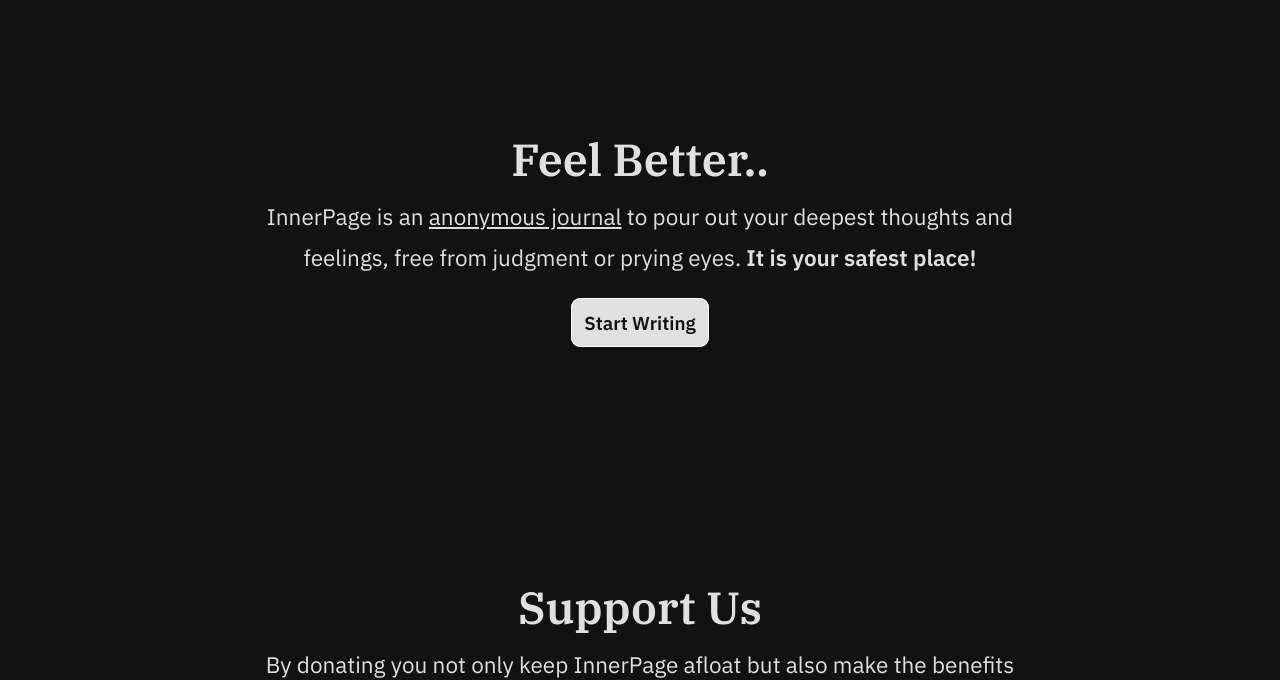
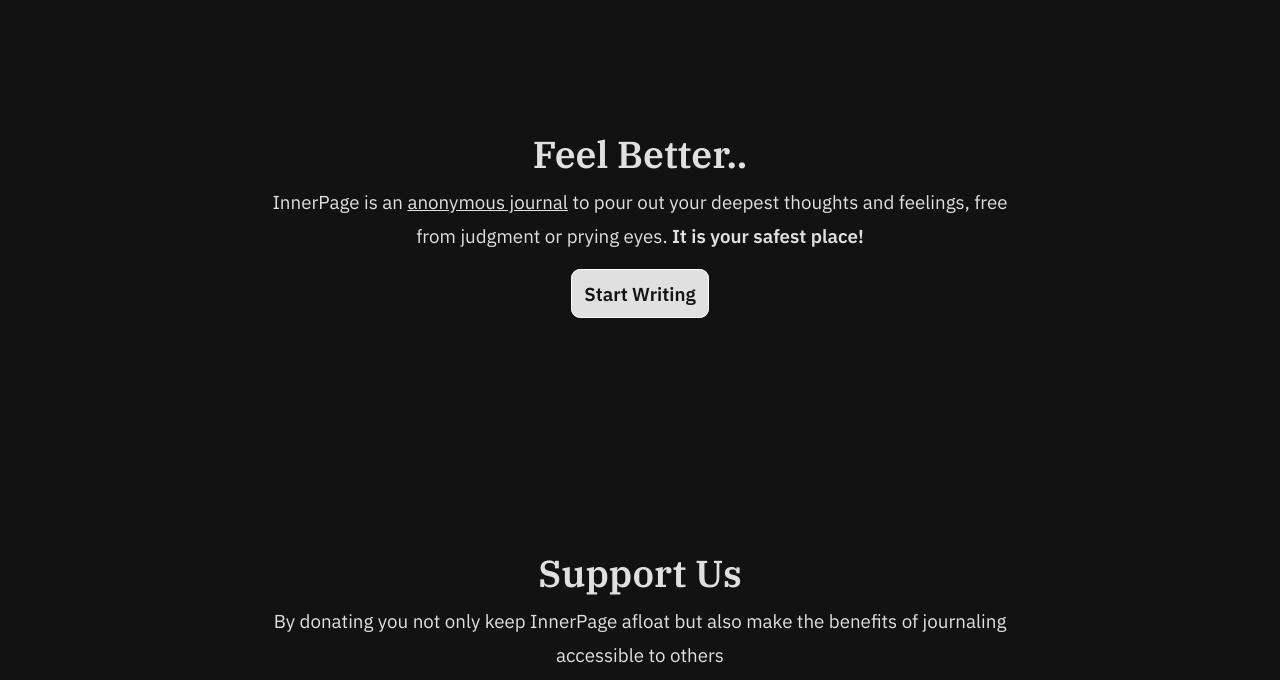
Before and after one commit to innerpage/website__dev, an Astro site in the folder frontend/: page / in a window 1280 px wide. Shown: the part 131-811 px from the top of the page. Built offline with nearby package versions, Linux system fonts and the light colour scheme; Astro itself is replaced by a stand-in of ours.

Commit message:
Fixes innerpage website

```diff
--- a/frontend/src/layouts/Site.astro
+++ b/frontend/src/layouts/Site.astro
@@ -17,7 +17,7 @@
 		<meta charset="UTF-8" />
 		<meta name="description" content={description} />
 		<meta name="viewport" content="width=device-width" />
-		<link rel="icon" type="image/svg+xml" href="/favicon.svg" />
+		<link rel="icon" type="image/svg+xml" href="/favicon.ico" />
 		<meta name="generator" content={Astro.generator} />
 		<title>{title}</title>
 		<link
@@ -38,7 +38,7 @@
 
 <style>
 	body {
-		width: 95%;
+		width: 90%;
 		max-width: 1040px;
 		margin: 0 auto;
 	}
--- a/frontend/src/pages/contact-us/index.astro
+++ b/frontend/src/pages/contact-us/index.astro
@@ -31,13 +31,13 @@
 
 	h1 {
 		font-family: "IBM Plex Serif", serif;
-		font-size: 3em;
+		font-size: 2.5em;
 		line-height: 1.2em;
 	}
 
 	h2 {
 		margin: 0.5em 0 1.25em 0;
 		font-weight: 400;
-		font-size: 1.5em;
+		font-size: 1.25em;
 	}
 </style>
--- a/frontend/src/pages/index.astro
+++ b/frontend/src/pages/index.astro
@@ -31,13 +31,13 @@
 	}
 	.hero h1 {
 		font-family: "IBM Plex Serif", serif;
-		font-size: 3em;
+		font-size: 2.5em;
 		line-height: 1.2em;
 	}
 	.hero h2 {
 		margin: 0.5em 0 1.25em 0;
 		font-weight: 400;
-		font-size: 1.5em;
+		font-size: 1.25em;
 	}
 
 	.social-proof__logo {
--- a/frontend/src/script/var.ts
+++ b/frontend/src/script/var.ts
@@ -1,7 +1,8 @@
 export const Var = {
   app: {
     name: "InnerPage",
-    description: "The Anonymous Journal",
+    description:
+      "InnerPage is an anonymous journal to pour out your deepest thoughts and feelings, free from judgment or prying eyes. It is your safest place!",
     tagline: "Your safest place",
     contact: {
       email: "innerpage.journal@gmail.com",
```
